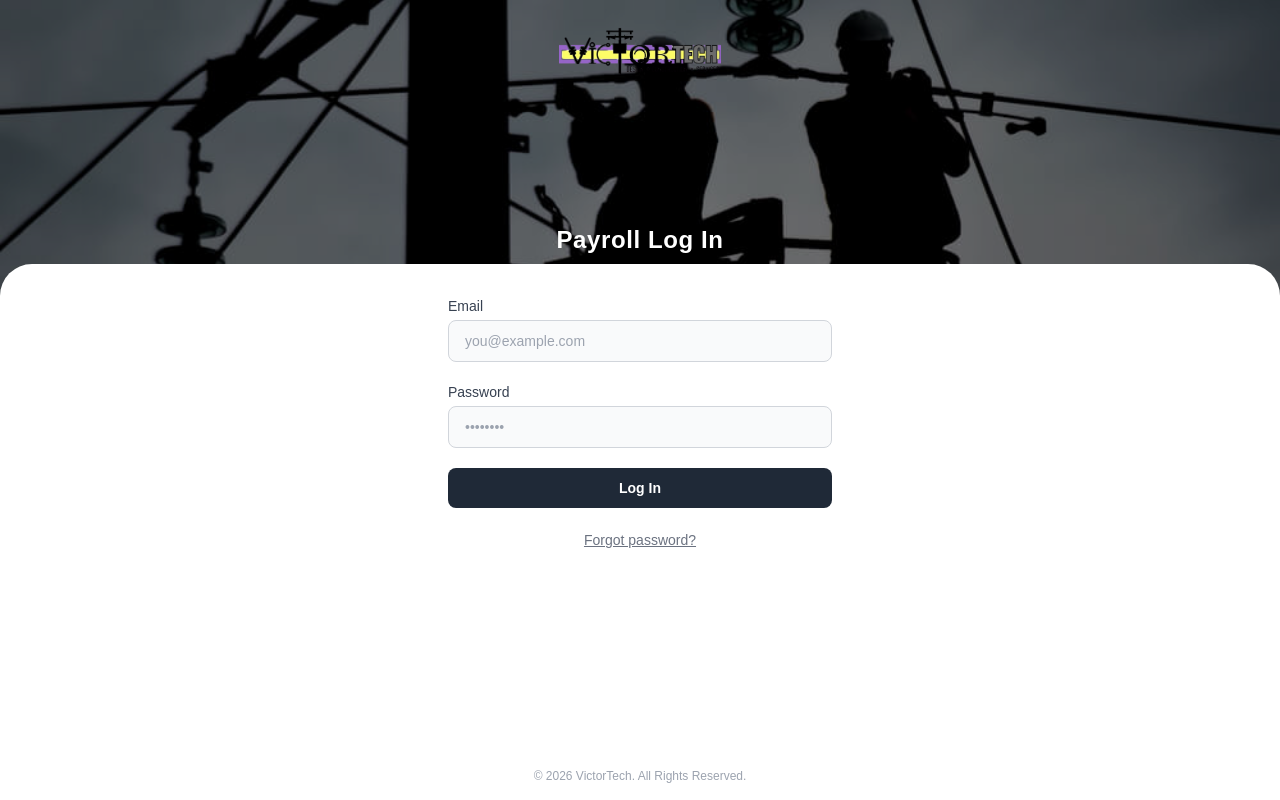
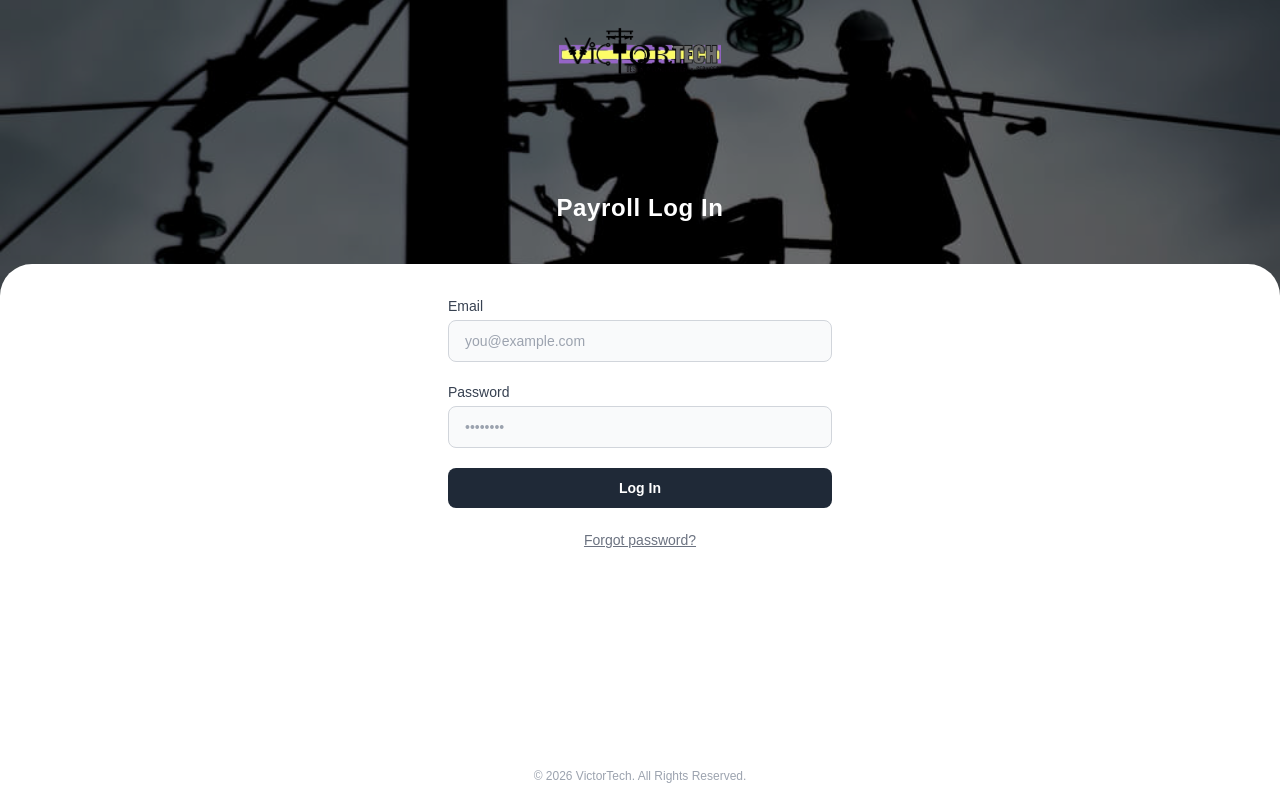
Before and after one commit to johnkennethcordero/victortech, a React (Vite) app in the folder victortech-main/main/: page / in a window 1280 px wide. Built offline with nearby package versions, Linux system fonts and the light colour scheme; no server answers; a web font is replaced by a local one.

Commit message:
fix scroll and title spacing

```diff
--- a/victortech-main/main/src/pages/Login_Page.jsx
+++ b/victortech-main/main/src/pages/Login_Page.jsx
@@ -67,7 +67,7 @@ function LoginPage() {
   const handleChange = (e) => setFormData({ ...formData, [e.target.name]: e.target.value })
 
   return (
-    <div className="min-h-screen w-full flex flex-col bg-gray-100 overflow-hidden">
+    <div className="h-screen w-full flex flex-col bg-gray-100 overflow-hidden">
 
       {/* Hero Image with black overlay + logo + title on top */}
       <div className="relative w-full" style={{ height: "40vh" }}>
@@ -85,7 +85,7 @@ function LoginPage() {
         </div>
 
         {/* Title at bottom */}
-        <div className="absolute bottom-16 left-0 right-0 flex justify-center">
+        <div className="absolute bottom-24 left-0 right-0 flex justify-center">
           <h2 className="text-2xl font-bold text-white tracking-wide">Payroll Log In</h2>
         </div>
       </div>
```
